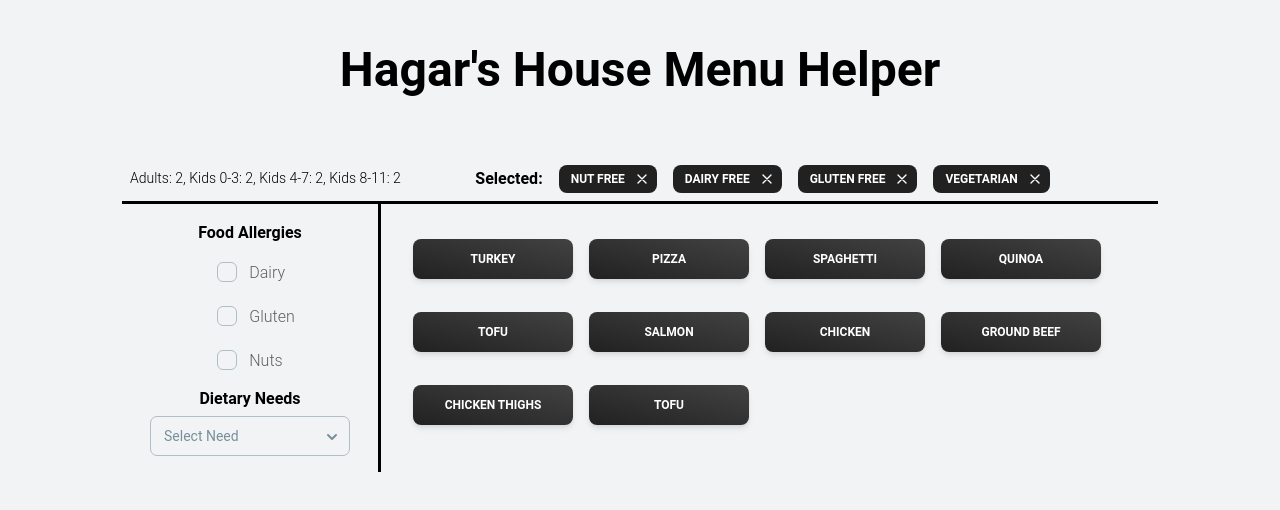
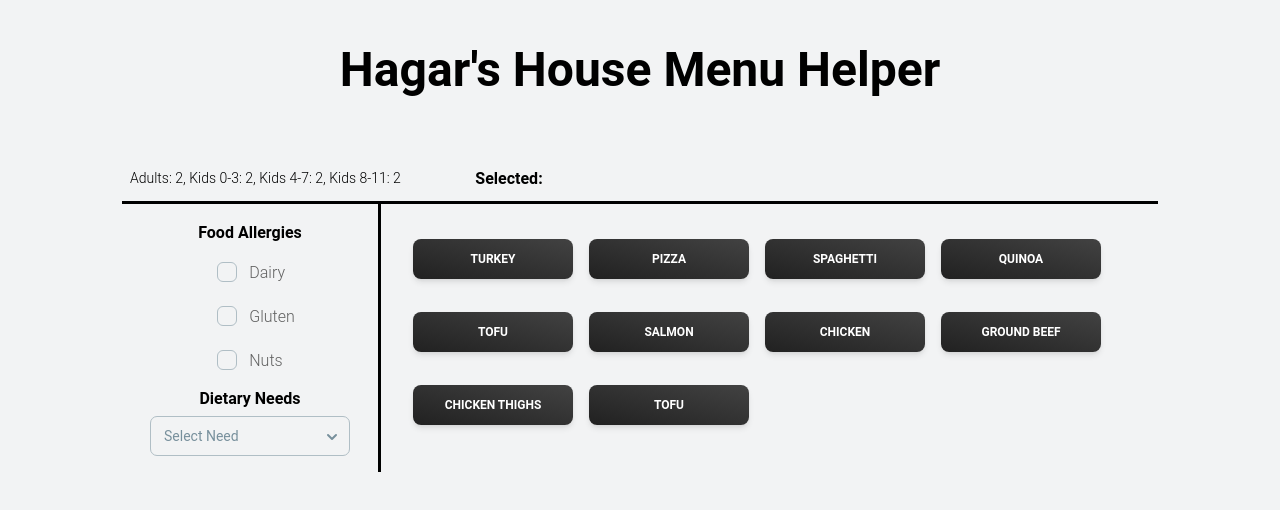
Before and after one commit to caowens/HagarsHouseMenuHelper, a React (Vite) app: page /menus in a window 1280 px wide. Shown: the top 510 px of the page. Built offline with nearby package versions, Linux system fonts and the light colour scheme.

Commit message:
Make dietary and allergy chips appear and disappear on selection

```diff
--- a/src/pages/Menus.jsx
+++ b/src/pages/Menus.jsx
@@ -12,7 +12,10 @@ import MenuCard from "../components/MenuCard";
 import { menus } from "../constants";
 
 export default function Menus() {
-  const [value, setValue] = useState("none");
+  const [dairy, setDairy] = useState(false);
+  const [gluten, setGluten] = useState(false);
+  const [nuts, setNuts] = useState(false);
+  const [dietary, setDietary] = useState("none");
 
   return (
     <div className="flex justify-center align-center place-items-start h-[80vh] w-[1100px] p-8 mt-6">
@@ -25,10 +28,14 @@ export default function Menus() {
           </div>
           <div className="justify-start w-8/12 h-auto border-b-[3px] border-black px-2 flex items-center gap-4">
             <Typography variant="h6">Selected:</Typography>
-            <ChipDismissible text="Nut free" />
-            <ChipDismissible text="Dairy free" />
-            <ChipDismissible text="Gluten free" />
-            <ChipDismissible text="Vegetarian" />
+            {dairy && <Chip variant="ghost" value="Dairy free" />}
+            {gluten && <Chip variant="ghost" value="Gluten free" />}
+            {nuts && <Chip variant="ghost" value="Nut free" />}
+            {dietary !== "none" ? (
+              <Chip variant="ghost" value={dietary} />
+            ) : (
+              <></>
+            )}
           </div>
         </div>
         <div className="flex w-full h-full">
@@ -37,21 +44,26 @@ export default function Menus() {
               <Typography variant="h6">Food Allergies</Typography>
               <ul>
                 <li>
-                  <Checkbox label="Dairy" />
+                  <Checkbox
+                    label="Dairy"
+                    onChange={(val) => setDairy(!dairy)}
+                  />
                 </li>
                 <li>
-                  <Checkbox label="Gluten" />
+                  <Checkbox
+                    label="Gluten"
+                    onChange={(val) => setGluten(!gluten)}
+                  />
                 </li>
                 <li>
-                  <Checkbox label="Nuts" />
+                  <Checkbox label="Nuts" onChange={(val) => setNuts(!nuts)} />
                 </li>
               </ul>
               <Typography variant="h6">Dietary Needs</Typography>
               <Select
                 label="Select Need"
-                //   value={value}
                 size="large"
-                onChange={(val) => setValue(val)}
+                onChange={(val) => setDietary(val)}
               >
                 <Option value="none">None</Option>
                 <Option value="vegetarian">Vegetarian</Option>
```
